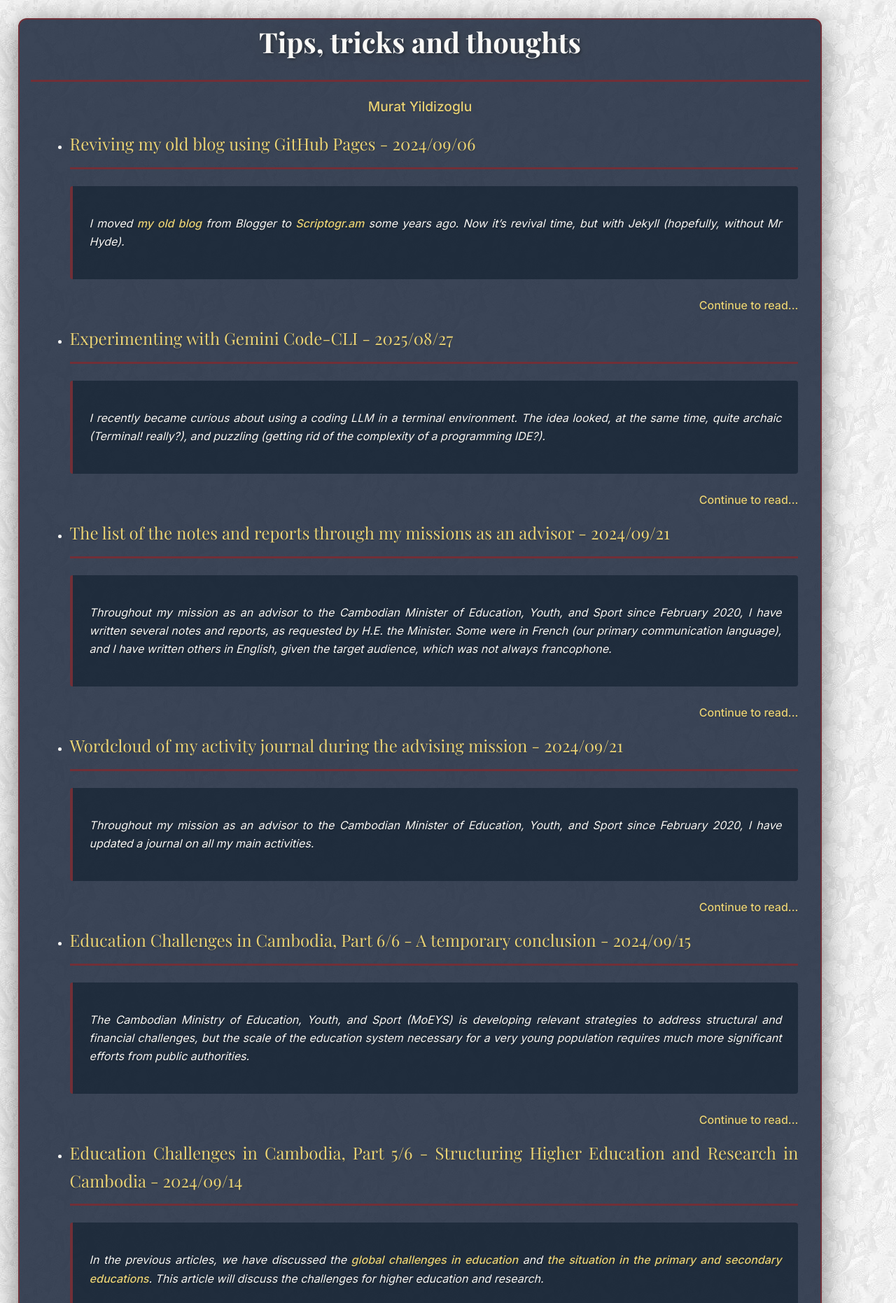
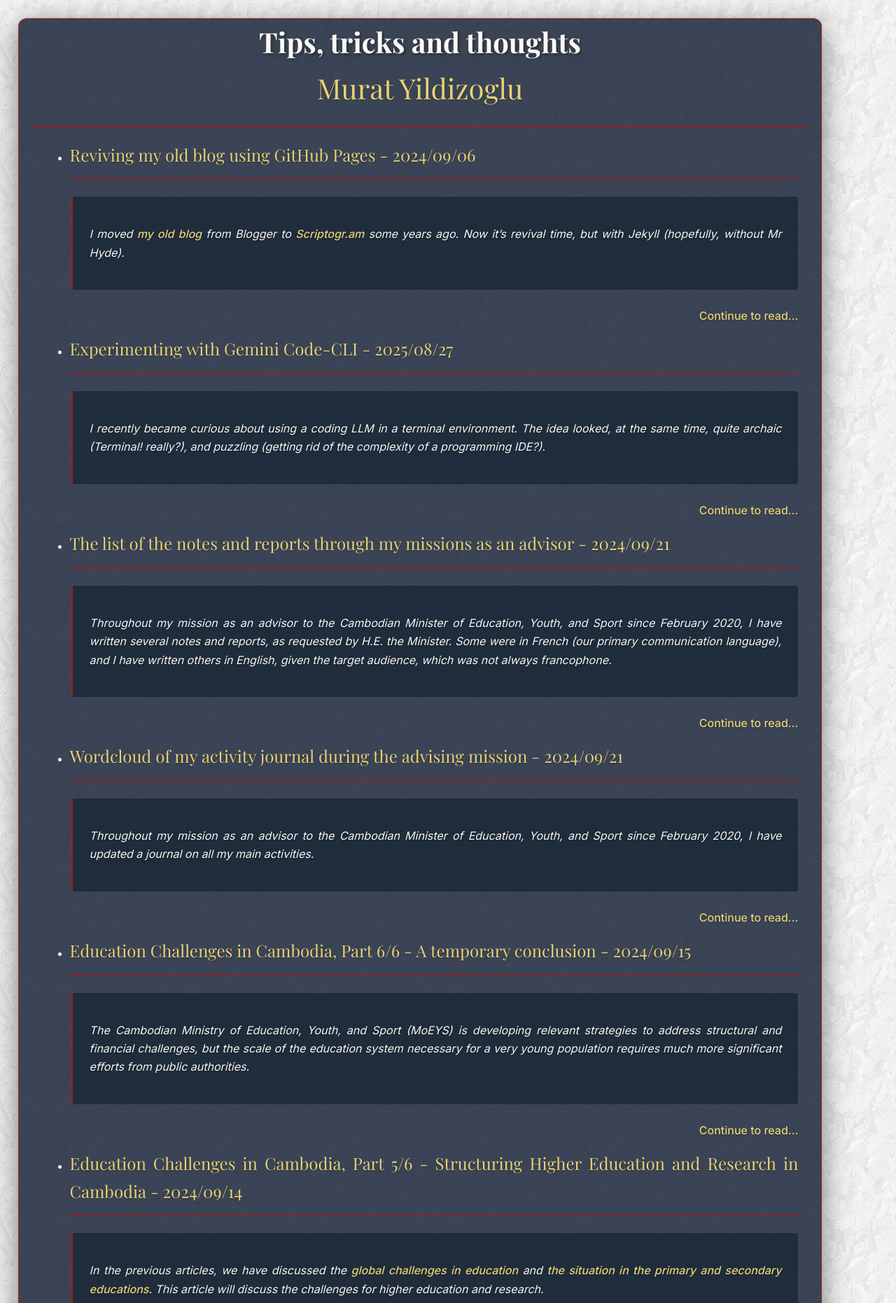
Before and after one commit to myildi/myildi.github.io, a Jekyll site: the page built from index.html, in a window 1280 px wide. Shown: the top 1862 px of the page at 70% size. Built offline with Jekyll 4.4.1, drawn with Linux system fonts in a browser that asks for light colours.

Commit message:
corrected pagetitle with my name

```diff
--- a/_layouts/default.html
+++ b/_layouts/default.html
@@ -21,11 +21,13 @@
       <p align="center"><img src="{{ site.image_path }}{{ page.page_image }}" alt="{{ page.title }}" class="img-fluid"></p>
     {% else %}
 <!--       <h1 align="center" class="posttitle">{{ page.title }}</h1> -->
-            <div align="center" class="posttitle-main">{{ page.title }}</div>
+            <div align="center" class="posttitle-main">{{ page.title }} <br><a href="https://yildizoglu.fr" class="author-link">Murat Yildizoglu</a></div>
     {% endif %}
+<!--
     <p style="text-align: center; font-size: 1.2em; width: 100%;">
-      <a href="https://yildizoglu.fr" class="author-link">Murat Yildizoglu</a>
+
     </p>
+ -->
     <div class="container">
       {{ content }}
     </div>
```
